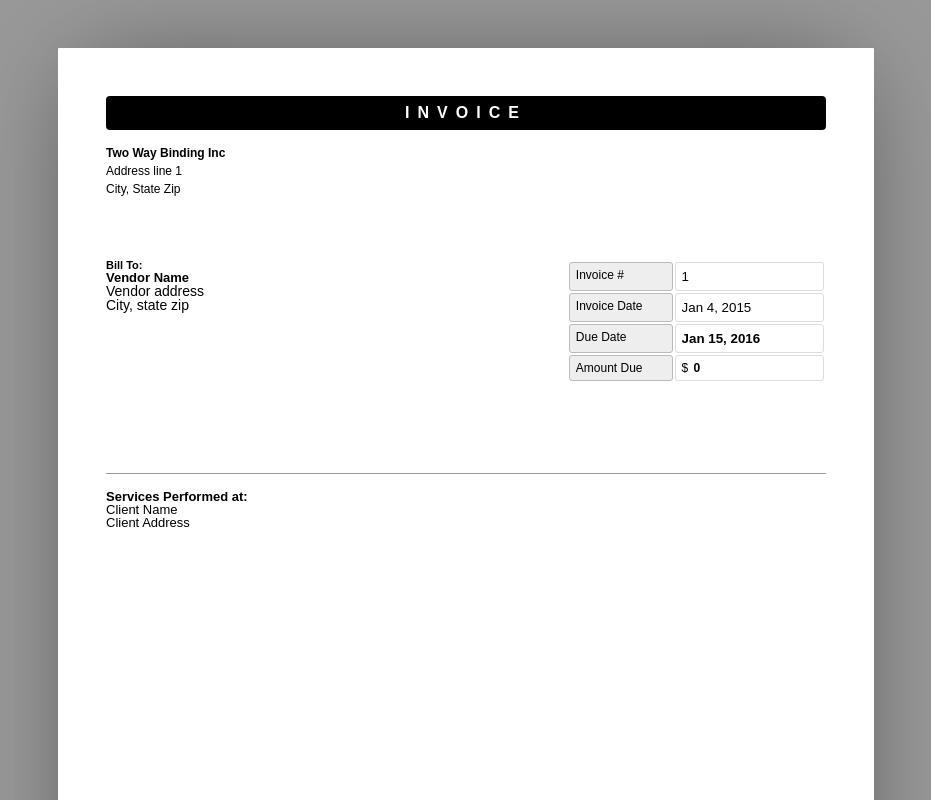
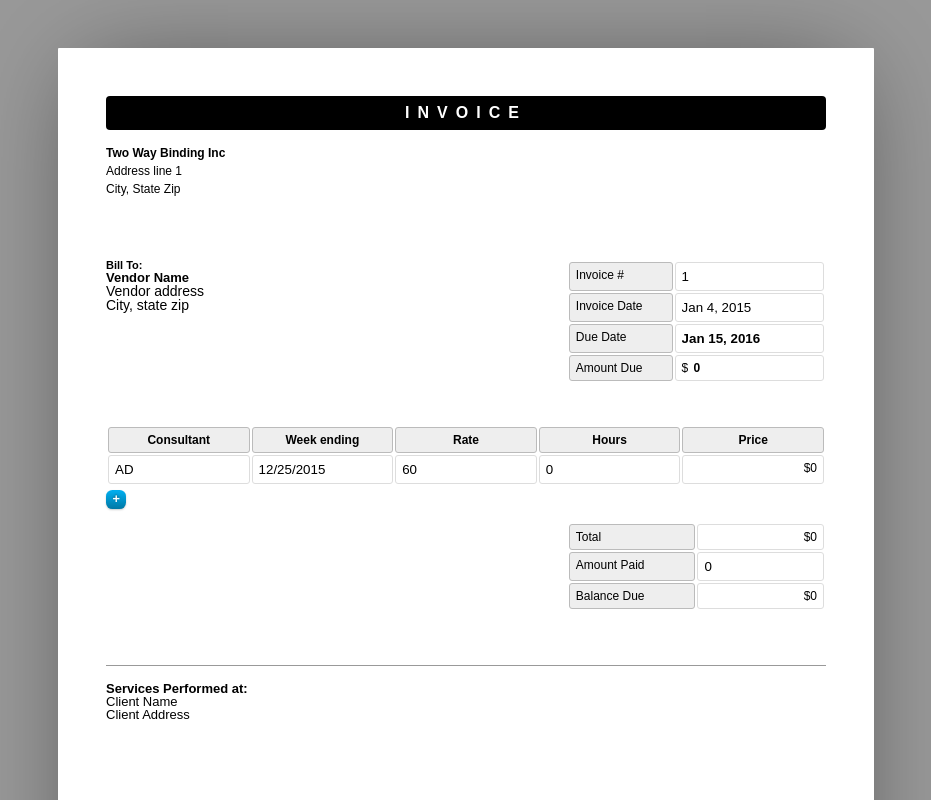
Before and after one commit to adevkota/react-invoice, a React (Create React App) app: page / in a window 1280 px wide. Shown: the top 800 px of the page, without its empty margins (174-1105 px from the left). Built offline with nearby package versions, Linux system fonts and the light colour scheme.

Commit message:
EOD : working invoice. needs style, refactoring to better organize

```diff
--- a/src/App.js
+++ b/src/App.js
@@ -49,6 +49,7 @@ class Article extends Component {
       invoiceDate: 'Jan 4, 2015',
       dueDate: 'Jan 15, 2016',
       amountDue: 0,
+      total:0,
       items:[
         {name: 'AD', weekEnding: '12/25/2015', rate: '60', hours:0}
       ],
@@ -56,13 +57,44 @@ class Article extends Component {
     }
 
     this.update = this.update.bind(this);
+    this.addItems = this.addItems.bind(this);
+    this.updateItems = this.updateItems.bind(this);
+    this.deleteItem = this.deleteItem.bind(this);
   }
 
-  update(e) {
-    console.log(e.target.value);
+  addItems() {
+    this.setState({items: [...this.state.items, {name:'', weekEnding:'', rate:'', hours:0}]})
+  }
+
+  deleteItem(index) {
+    let stateCopy = Object.assign({}, this.state);
+    stateCopy.items = stateCopy.items.slice();
+    stateCopy.items[index] = Object.assign({}, stateCopy.items[index]);
+    stateCopy.items.splice(index, 1)
+    this.setState(stateCopy)
+  }
+  updateItems(key, val, index) {
+    let stateCopy = Object.assign({}, this.state);
+    stateCopy.items = stateCopy.items.slice();
+    stateCopy.items[index] = Object.assign({}, stateCopy.items[index]);
+    stateCopy.items[index][key] = val;
+
+    if(key === "hours" || key === "rate") {
+      stateCopy.total = stateCopy.items.reduce((total, item) => total + (item.rate * item.hours), 0);
+      stateCopy.amountDue = stateCopy.total - stateCopy.amountPaid;
+    }
+    this.setState(stateCopy);
+  }
+
+  update(key, val) {
+    if (key === "amountPaid") {
+      this.setState({[key]: val, amountDue: this.state.total - val})
+    }
+    else {
+      this.setState({[key]: val})
+    }
   }
   render() {
-    let items = this.state.items;
     return (
       <article>
         <Address>
@@ -72,6 +104,9 @@ class Article extends Component {
           <p style={{fontSize: 14, fontWeight:400}}>City, state zip</p>
         </Address>
         <Metadata {...this.state} update={this.update}/>
+        <InvoiceItems items={this.state.items} update={this.updateItems} delete={this.deleteItem}/>
+        <a className="add" onClick={this.addItems}>+</a>
+        <Balance {...this.state} update={this.update} />
       </article>
     )
   }
@@ -93,23 +128,107 @@ class Aside extends Component {
   }
 }
 
+class Balance extends Component {
+  render() {
+    return (
+      <table className="balance">
+        <tbody><tr>
+            <th><span contentEditable="">Total</span></th>
+            <td><span data-prefix="">$</span><span>{this.props.total}</span></td>
+          </tr>
+          <tr>
+            <th><span contentEditable="">Amount Paid</span></th>
+            <TD
+              update={this.props.update}
+              name="amountPaid"
+              val={this.props.amountPaid}>
+            </TD>
+          </tr>
+          <tr>
+            <th><span contentEditable="">Balance Due</span></th>
+            <td><span data-prefix="">$</span><span>{this.props.amountDue}</span></td>
+          </tr>
+        </tbody>
+      </table>
+    )
+  }
+}
+class InvoiceItem extends Component {
+  render() {
+    let item = this.props.item
+    let index = this.props.index
+    return (
+      <tr>
+        <TD
+          update={this.props.update}
+          name="name"
+          index={index}
+          val={item.name}><a className="cut" onClick={(e) => this.props.delete(this.props.index)}>-</a></TD>
+        <TD
+          update={this.props.update}
+          name="weekEnding"
+          index={index}
+          val={item.weekEnding}></TD>
+        <TD
+          update={this.props.update}
+          name="rate"
+          index={index}
+          val={item.rate}></TD>
+        <TD
+          update={this.props.update}
+          name="hours"
+          index={index}
+          val={item.hours}></TD>
+        <td><span data-prefix="">$</span><span>{item.rate * item.hours}</span></td>
+      </tr>
+    )
+  }
+}
+class InvoiceItems extends Component {
+  render() {
+    let items = this.props.items;
+    return (
+      <table className="inventory">
+        <thead>
+          <tr>
+            <th><span contentEditable="">Consultant</span></th>
+						<th><span contentEditable="">Week ending</span></th>
+						<th><span contentEditable="">Rate</span></th>
+						<th><span contentEditable="">Hours</span></th>
+						<th><span contentEditable="">Price</span></th>
+          </tr>
+        </thead>
+        <tbody>
+          {items.map((item, index) => {
+            return (
+              <InvoiceItem
+                update={this.props.update}
+                delete={this.props.delete}
+                key={index} index={index} item={item} />
+            )
+          })}
+        </tbody>
+      </table>
+    )
+  }
+}
 class Metadata extends Component {
-
-  update(e) {
-    console.log(e);
-  }
   render() {
     return(
       <table className="meta">
       <tbody>
         <tr>
           <th><span contentEditable="">Invoice #</span></th>
-          <TD update={this.props.update}val={this.props.invoiceNum}></TD>
+          <TD update={this.props.update}
+            val={this.props.invoiceNum}
+            name="invoiceNum"></TD>
         </tr>
 
         <tr>
           <th><span contentEditable="">Invoice Date</span></th>
-          <TD update={this.props.update} val={this.props.invoiceDate}></TD>
+          <TD update={this.props.update}
+            name="invoiceDate"
+            val={this.props.invoiceDate}></TD>
         </tr>
         <tr>
           <th><span contentEditable="">Due Date</span></th>
@@ -128,8 +247,10 @@ class Metadata extends Component {
   }
 }
 const TD = (props) => <td><input
-    onChange={props.update}
-    defaultValue={props.val}
-    style={{width:'100%', ...props.style}}/></td>
+    onChange={(e) => props.update(props.name, e.target.value, props.index)}
+    value={props.val}
+    style={{width:'100%', ...props.style}}/>
+    {props.children}
+    </td>
 
 export default App;
```
